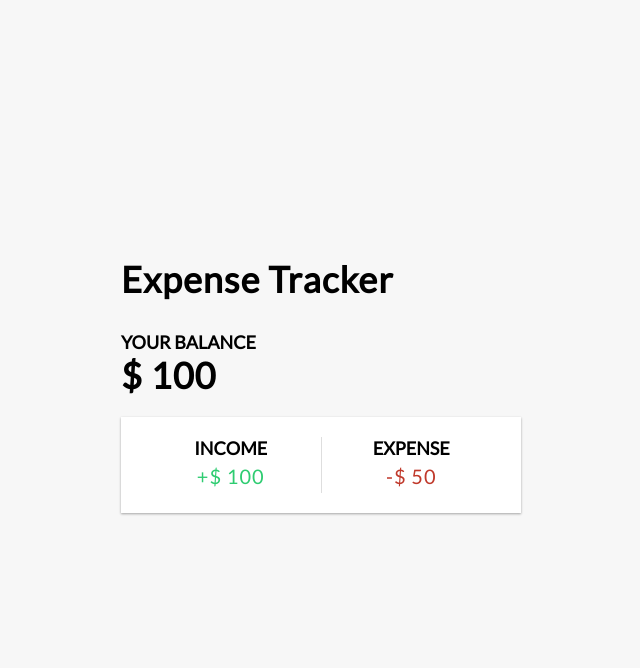
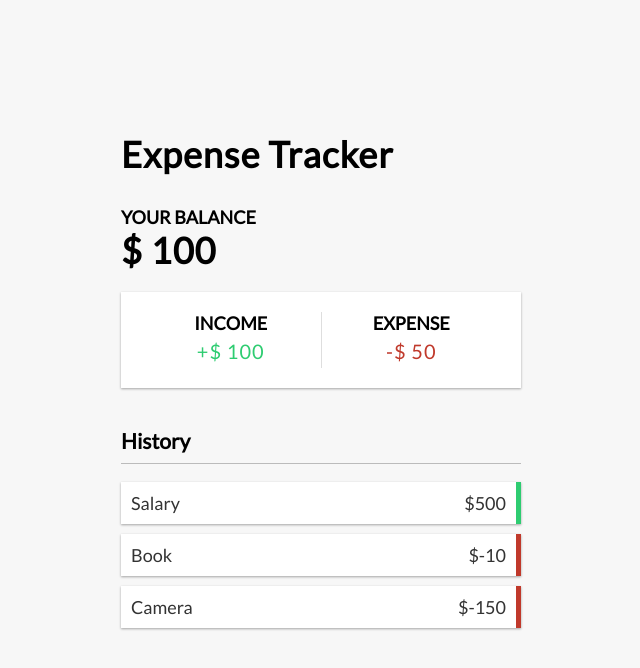
Before and after one commit to muhammadderic/expense-tracker-app, a Vue app in the folder frontend/: page / in a window 1280 px wide. Shown: the top 668 px of the page, without its empty margins (319-959 px from the left). Built offline with nearby package versions, Linux system fonts and the light colour scheme.

Commit message:
Create a component to show a list of transactions

```diff
--- a/frontend/src/App.vue
+++ b/frontend/src/App.vue
@@ -2,6 +2,7 @@
   import IncomeExpenses from './components/IncomeExpenses.vue';
 import MainBalance from './components/MainBalance.vue';
   import MainHeader from './components/MainHeader.vue'
+import TransactionsList from './components/TransactionsList.vue';
 </script>
 
 <template>
@@ -9,5 +10,10 @@ import MainBalance from './components/MainBalance.vue';
   <div class="container">
     <MainBalance :total="100"/>
     <IncomeExpenses :income="100.00" :expense="50.00"/>
+    <TransactionsList :transactions="[
+      { id: 1, text: 'Salary', amount: 500, },
+      { id: 2, text: 'Book', amount: -10, },
+      { id: 3, text: 'Camera', amount: -150 }
+    ]"/>
   </div>
 </template>
--- a/frontend/src/assets/style.css
+++ b/frontend/src/assets/style.css
@@ -28,6 +28,12 @@ body {
 h1 {
   margin: 0;
   letter-spacing: 1px;
+}
+
+h3 {
+  padding-bottom: 10px;
+  margin: 40px 0 10px;
+  border-bottom: 1px solid #bbb;
 }
 
 h4 {
@@ -68,3 +74,68 @@ h4 {
 .money.minus {
   color: #c0392b;
 }
+
+/* ===== List ===== */
+.list {
+  list-style-type: none;
+  padding: 0;
+  margin-bottom: 40px;
+}
+
+.list li {
+  display: flex;
+  justify-content: space-between;
+  padding: 10px;
+  margin: 10px 0;
+  background-color: #fff;
+  color: #333;
+  box-shadow: var(--box-shadow);
+  position: relative;
+}
+
+.list li.plus {
+  border-right: 5px solid #2ecc71;
+}
+
+.list li.minus {
+  border-right: 5px solid #c0392b;
+}
+
+/* ===== Button ===== */
+.btn {
+  display: block;
+  width: 100%;
+  margin: 10px 0 30px;
+  padding: 10px;
+  background-color: #9c88ff;
+  color: #fff;
+  font-size: 16px;
+  border: 0;
+  box-shadow: var(--box-shadow);
+  cursor: pointer;
+}
+
+.btn:focus,
+.delete-btn:focus {
+  outline: 0;
+}
+
+.delete-btn {
+  padding: 2px 5px;
+  background-color: #e74c3c;
+  color: #fff;
+  font-size: 20px;
+  border: 0;
+  cursor: pointer;
+  line-height: 20px;
+  position: absolute;
+  top: 50%;
+  left: 0;
+  transform: translate(-100%, -50%);
+  opacity: 0;
+  transition: opacity 0.3s ease;
+}
+
+.list li:hover .delete-btn {
+  opacity: 1;
+}
--- /dev/null
+++ b/frontend/src/components/TransactionsList.vue
@@ -0,0 +1,28 @@
+<script setup>
+const props = defineProps({
+  transactions: {
+    type: Array,
+    required: true,
+  },
+});
+
+</script>
+
+<template>
+  <h3>History</h3>
+  <ul id="list" class="list">
+    <li
+      v-for="transaction in props.transactions"
+      :key="transaction.id"
+      :class="transaction.amount > 0 ? 'plus' : 'minus'"
+    >
+      {{ transaction.text }}
+      <span>
+        ${{ transaction.amount }}
+      </span>
+      <button class="delete-btn">
+        x
+      </button>
+    </li>
+  </ul>
+</template>
```
